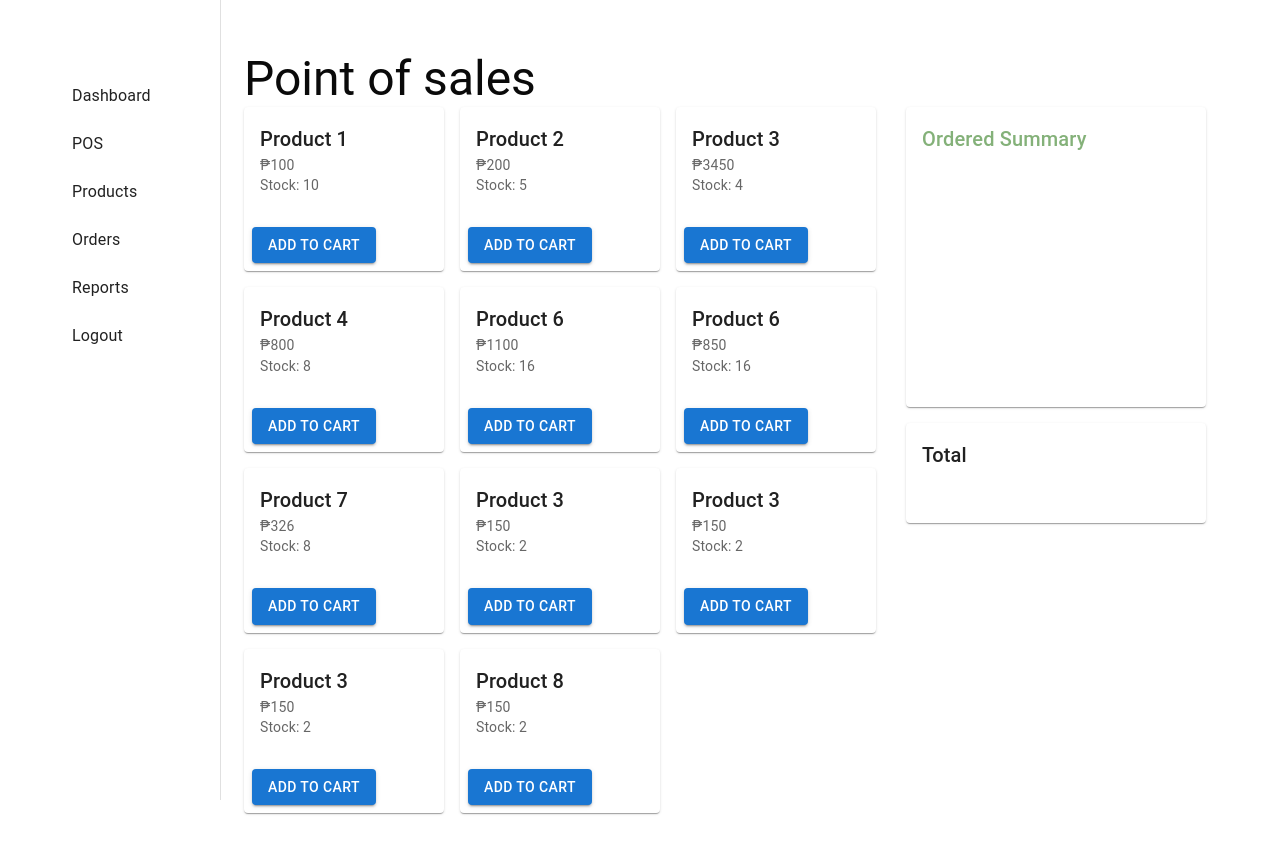
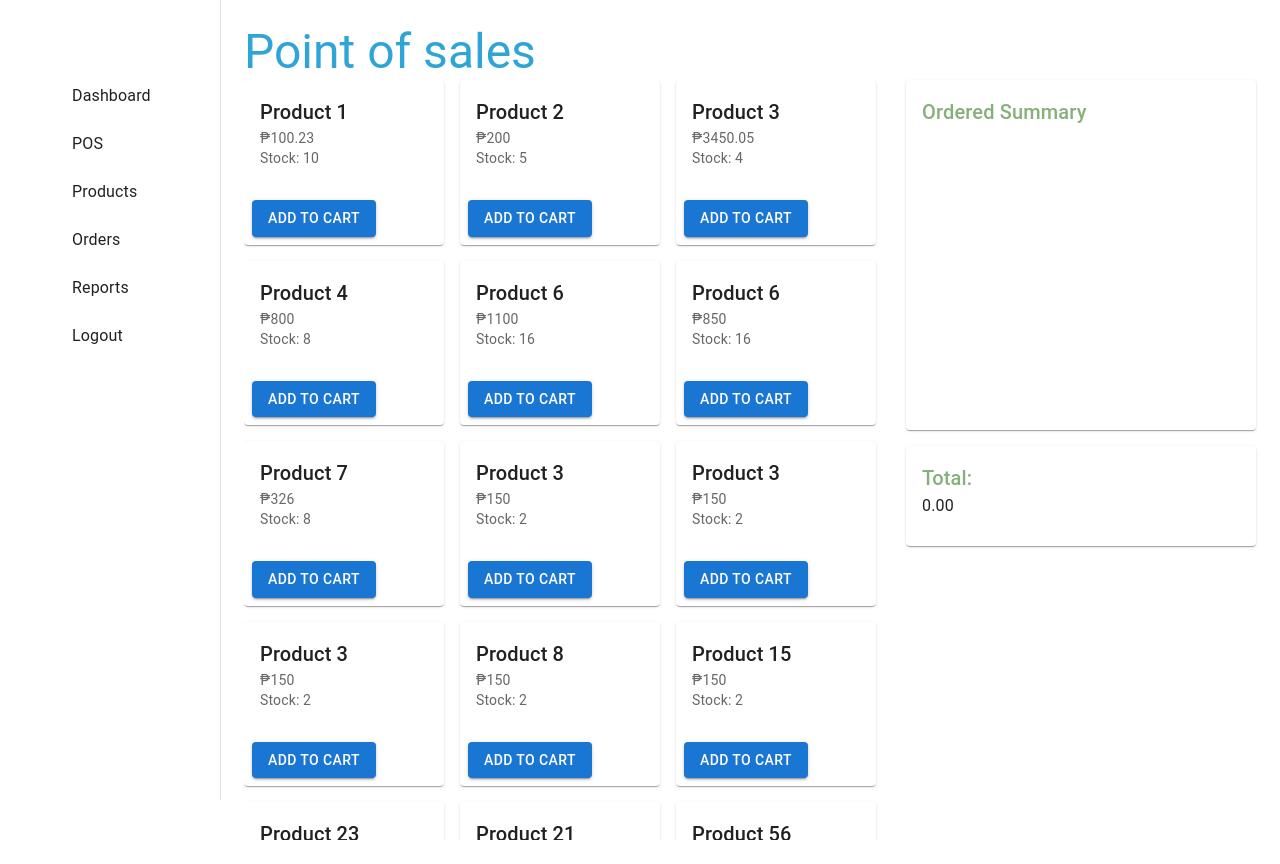
Before and after one commit to giyosphere/Project-101, a React (Vite) app in the folder my-react-app/: page /pos in a window 1280 px wide. Before the commit the page ends 837 px from the top, so only its background shows below. Built offline with nearby package versions, Linux system fonts and the light colour scheme; some icons are missing.

Commit message:
Fixing my UI in POS page- so that if i add product more it will not stack the overflow of top

```diff
--- a/my-react-app/src/components/products/ProductList.jsx
+++ b/my-react-app/src/components/products/ProductList.jsx
@@ -4,9 +4,9 @@ import ProductCard from './ProductCards';
 
 
 const sampleProducts = [
-  { id: 1, name: 'Product 1', price: 100, stock: 10 },
+  { id: 1, name: 'Product 1', price: 100.23, stock: 10 },
   { id: 2, name: 'Product 2', price: 200, stock: 5 },
-  { id: 3, name: 'Product 3', price: 3450, stock: 4 },
+  { id: 3, name: 'Product 3', price: 3450.05, stock: 4 },
   { id: 4, name: 'Product 4', price: 800, stock: 8 },
   { id: 5, name: 'Product 6', price: 1100, stock: 16 },
   { id: 6, name: 'Product 6', price: 850, stock: 16 },
@@ -14,7 +14,14 @@ const sampleProducts = [
   { id: 8, name: 'Product 3', price: 150, stock: 2},
   { id: 9, name: 'Product 3', price: 150, stock: 2},
   { id: 10, name: 'Product 3', price: 150, stock: 2},
-  { id: 11, name: 'Product 8', price: 150, stock: 2}
+  { id: 11, name: 'Product 8', price: 150, stock: 2},
+  { id: 12, name: 'Product 15', price: 150, stock: 2},
+  { id: 13, name: 'Product 23', price: 150, stock: 2},
+  { id: 14, name: 'Product 21', price: 150, stock: 2},
+  { id: 15, name: 'Product 56', price: 150, stock: 2},
+  { id: 16, name: 'Product 8', price: 150, stock: 2},
+  { id: 17, name: 'Product 8', price: 150, stock: 2},
+   { id: 18, name: 'Product 90', price: 154.98, stock: 23}
 
 ];
 
--- a/my-react-app/src/pages/POSPage.jsx
+++ b/my-react-app/src/pages/POSPage.jsx
@@ -24,23 +24,30 @@ export default function Pospage(){
         return item;
       }));
 
-   } else{
+   } else {
     setCart([...cart, {...product, quantity: 1}])
 
    }
 
   };
-  console.log(cart)
+
+
+  const total = cart.reduce((sum, item) => {
+    return sum + (item.price * item.quantity);
+  }, 0);
 
 
   return(
     <Layout>
-       <Typography variant="h3">
+
+      <Typography variant="h3" sx={{color: '#2FA4D7'}}>
         Point of sales
       </Typography>
 
-     <Box sx={{display: 'flex', flexDirection: 'row', gap: 2}}>
-          <Box sx={{flex: 2}}>
+     <Box sx={{display: 'flex', flexDirection: 'row', gap: 2, height: '95vh'}}>
+
+
+          <Box sx={{flex: 2, overflowY: 'auto'}}>
           <ProductList onAddToCart={addToCart} />
           </Box>
 
@@ -49,8 +56,8 @@ export default function Pospage(){
 
 
                 <Box>
-              <Card sx={{width: 300, height: 300}}>
-                <CardContent>
+              <Card sx={{width: 350, height: 350}}>
+                <CardContent sx={{height: '100%'}}>
                   <Typography variant='h6'sx={{color: '#84B179'}}>Ordered Summary</Typography>
 
                  { cart.map((item) => (
@@ -63,7 +70,7 @@ export default function Pospage(){
                   </Typography>
                     <Typography sx={{ ml: 10
                     }}>
-                    ₱{item.price * item.quantity}
+                    ₱{(item.price * item.quantity).toLocaleString('en-PH', {minimumFractionDigits: 2})}
                   </Typography>
 
                  </Box>
@@ -77,14 +84,19 @@ export default function Pospage(){
 
 
               <Box>
-                <Card sx={{width: 300, height: 100}}>
+                <Card sx={{width: 350, height: 100}}>
                   <CardContent>
-                    <Typography variant='h6' >
-                      Total
+                    <Typography variant='h6' sx={{color: '#84B179'}} >
+                     Total:
+                    </Typography>
+
+                    <Typography>
+                      {total.toLocaleString('en-PH', { minimumFractionDigits: 2})}
                     </Typography>
                   </CardContent>
                 </Card>
               </Box>
+
           </Box>
 
      </Box>
```
